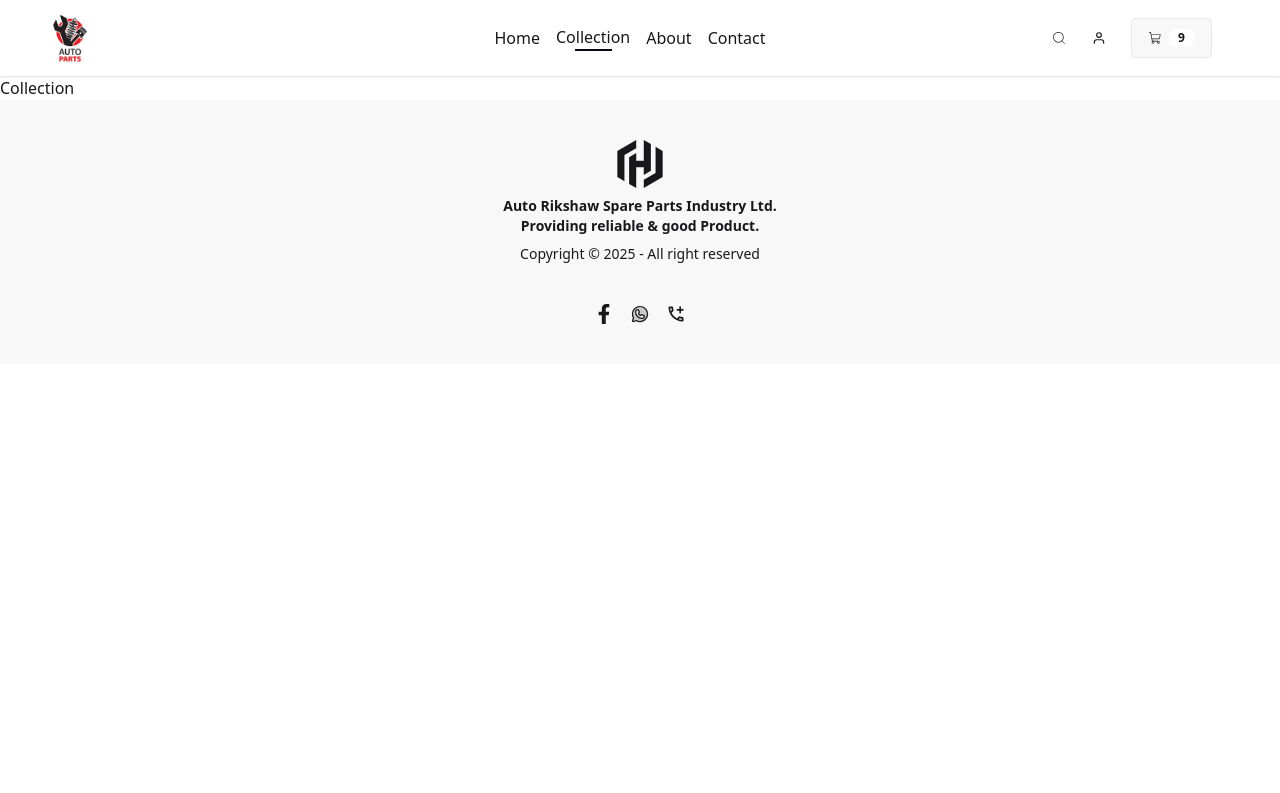
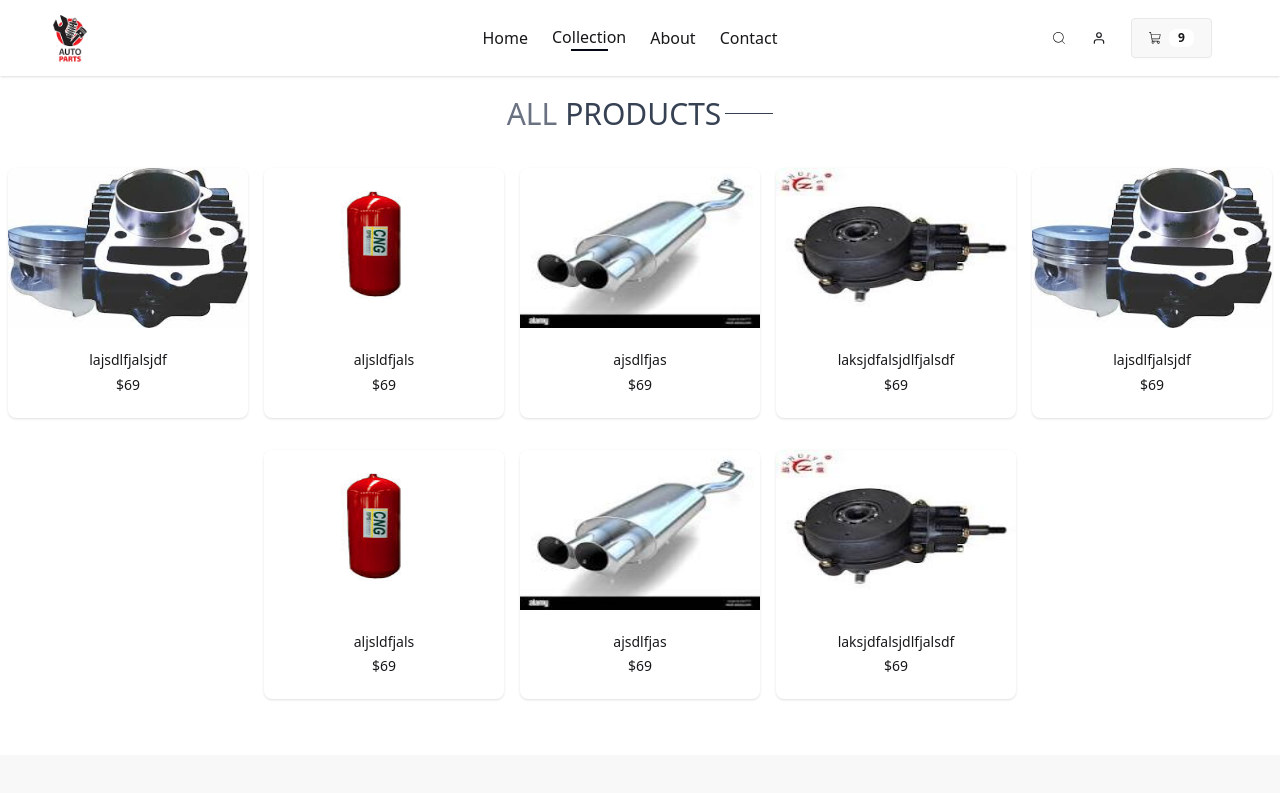
Before and after one commit to Asmatbangash/auto-rikshaw-spares, a React (Vite) app in the folder Frontend/: page /collection in a window 1280 px wide. Shown: the top 793 px of the page. Built offline with nearby package versions, Linux system fonts and the light colour scheme.

Commit message:
add products on collection page and create some components.

```diff
--- a/Frontend/src/components/BigCard.jsx
+++ b/Frontend/src/components/BigCard.jsx
@@ -4,9 +4,6 @@
 function BestSellerProducts({ product }) {
   return (
     <div className="mb-10">
-      <h1 className="text-center text-3xl font-bold my-5">
-        Best Seller Products
-      </h1>
       <div className="flex justify-center items-center flex-wrap">
         {product.map((products) => (
           <div className="card bg-white w-60 shadow-sm mx-2 my-4">
--- /dev/null
+++ b/Frontend/src/components/Line.jsx
@@ -0,0 +1,7 @@
+import React from "react";
+
+function Line({ className = "" }) {
+  return <hr className={`${className}`}></hr>;
+}
+
+export default Line;
--- a/Frontend/src/components/Navbar.jsx
+++ b/Frontend/src/components/Navbar.jsx
@@ -56,7 +56,7 @@
 
             <ul
               tabIndex={0}
-              className="flex flex-col gap-1 justify-center items-center dropdown-content bg-base-100 rounded-box z-1 mt-3 w-52 p-2 shadow"
+              className="flex flex-col gap-1 justify-center items-center dropdown-content bg-base-100 rounded-box z-1 mt-3 w-52  shadow"
             >
               {navigation.map((navigateTo) => (
                 <li key={navigateTo.name}>
@@ -77,12 +77,12 @@
         </div>
         {/* Desktop menu */}
         <div className="navbar-center hidden lg:flex">
-          <ul className="flex justify-center items-center px-1">
+          <ul className="flex justify-center items-center">
             {navigation.map((navigateTo) => (
               <li key={navigateTo.name}>
                 <NavLink
                   to={navigateTo.href}
-                  className="flex items-center flex-col px-2"
+                  className="flex items-center flex-col px-3"
                 >
                   {navigateTo.name}{" "}
                   <hr className="w-2/4 border-none h-[1.5px] bg-gray-950 hidden" />
--- /dev/null
+++ b/Frontend/src/components/Title.jsx
@@ -0,0 +1,11 @@
+import React from "react";
+
+function Title({ text1, text2 }) {
+  return (
+    <p className="text-gray-500">
+      {text1} <span className="text-gray-700 font-medium">{text2}</span>
+    </p>
+  );
+}
+
+export default Title;
--- a/Frontend/src/components/index.js
+++ b/Frontend/src/components/index.js
@@ -5,5 +5,16 @@
 import Footer from "./Footer";
 import BigCard from "./BigCard";
 import SearchBar from "./SearchBar";
-
-export { Navbar, Input, Carousal, CardsData, Footer, BigCard, SearchBar };
+import Title from "./Title";
+import Line from "./Line";
+export {
+  Navbar,
+  Input,
+  Carousal,
+  CardsData,
+  Footer,
+  BigCard,
+  SearchBar,
+  Title,
+  Line,
+};
--- a/Frontend/src/pages/Collection.jsx
+++ b/Frontend/src/pages/Collection.jsx
@@ -1,7 +1,29 @@
 import React from "react";
-
+import { BigCard, Line, Title } from "../components/index";
+import { assets } from "../assets/assets";
 function Collection() {
-  return <div>Collection</div>;
+  const collections = [
+    { image: assets.pistonKit, desc: "lajsdlfjalsjdf", price: "$69" },
+    { image: assets.cylinder, desc: "aljsldfjals", price: "$69" },
+    { image: assets.Silencer, desc: "ajsdlfjas", price: "$69" },
+    { image: assets.RealAxle, desc: "laksjdfalsjdlfjalsdf", price: "$69" },
+    { image: assets.pistonKit, desc: "lajsdlfjalsjdf", price: "$69" },
+    { image: assets.cylinder, desc: "aljsldfjals", price: "$69" },
+    { image: assets.Silencer, desc: "ajsdlfjas", price: "$69" },
+    { image: assets.RealAxle, desc: "laksjdfalsjdlfjalsdf", price: "$69" },
+  ];
+  return (
+    <div>
+      <div></div>
+      <div className="text-3xl text-center my-5">
+        <div className="inline-flex items-center gap-1 mb-5">
+          <Title text1={"ALL"} text2={"PRODUCTS"} />
+          <Line className="w-8 sm:w-12 h-[2px] sm:h-[3px] text-gray-700" />
+        </div>
+        <BigCard product={collections} />
+      </div>
+    </div>
+  );
 }
 
 export default Collection;
--- a/Frontend/src/pages/Home.jsx
+++ b/Frontend/src/pages/Home.jsx
@@ -1,5 +1,5 @@
 import React from "react";
-import { Carousal, CardsData, BigCard } from "../components";
+import { Carousal, CardsData, BigCard, Title, Line } from "../components";
 import { assets } from "../assets/assets";
 
 function Home() {
@@ -59,10 +59,11 @@
   return (
     <div>
       <Carousal settings={settings} sparePartsBanner={sparePartsBanner} />
-      <div className="py-10 px-4 bg-bases-100">
-        <h2 className="text-3xl font-bold text-center mb-8">
-          Auto Rickshaw Spare Parts
-        </h2>
+      <div className="py-10 px-4 bg-bases-100 text-center text-3xl">
+        <div className="inline-flex gap-1 items-center mb-5">
+          <Line className="w-8 sm:w-12 h-[2px] sm:h-[3px] text-gray-700" />
+          <Title text1="AUTO RICKSHAW" text2="SPAREPARTS" />
+        </div>
         <div className="grid grid-cols-2 sm:grid-cols-3 md:grid-cols-4 lg:grid-cols-6 gap-6 max-w-6xl mx-auto">
           <CardsData
             data={spareParts}
@@ -70,7 +71,13 @@
           />
         </div>
       </div>
-      <BigCard product={BestSellerProducts} />
+      <div className="text-center text-3xl">
+        <div className="inline-flex items-center gap-1 mb-5">
+          <Title text1="BEST SELER " text2="PRODUCTS" />
+          <Line className="w-8 sm:w-12 h-[2px] sm:h-[3px] text-gray-700" />
+        </div>
+        <BigCard product={BestSellerProducts} />
+      </div>
       <div className="flex justify-center items-center max-sm:flex-wrap">
         <CardsData
           data={somePolicy}
```
